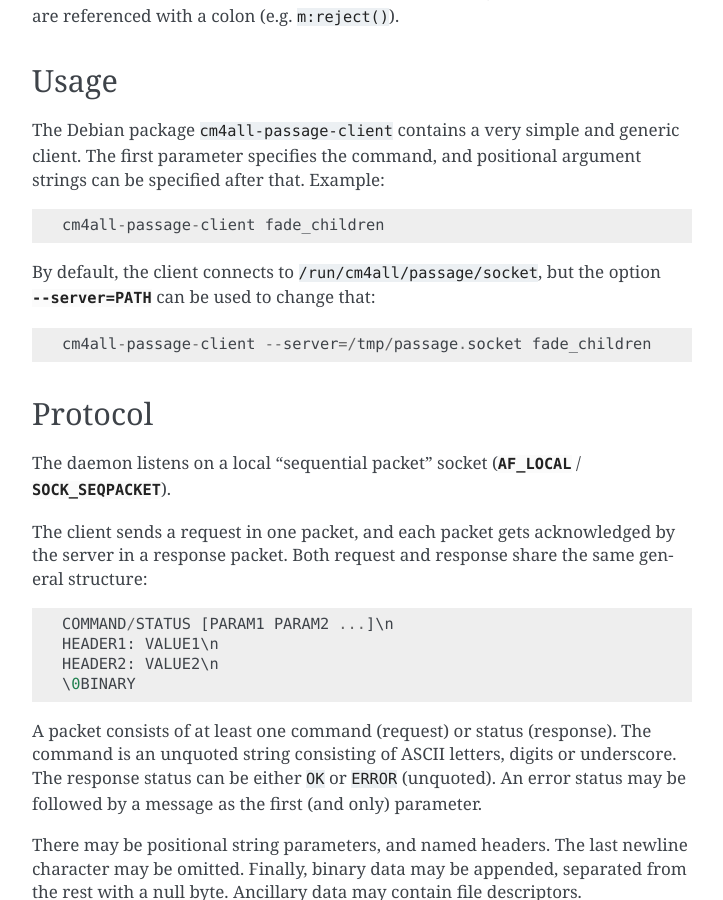
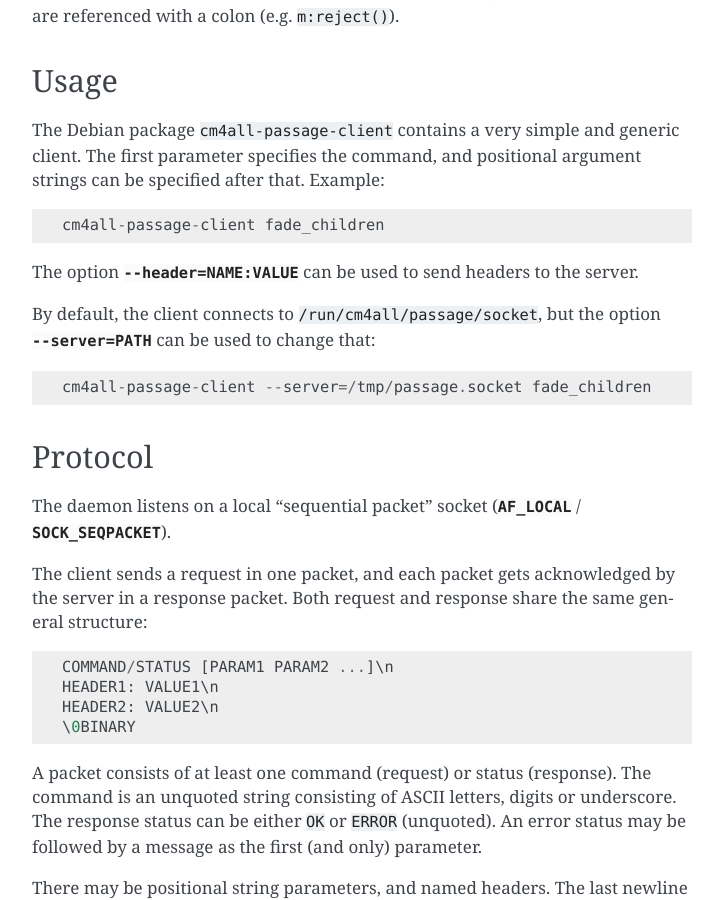
Before and after one commit to CM4all/passage, a Sphinx documentation site: the page built from doc/index.rst, in a window 1280 px wide and 900 px high, scrolled down 3116 px. Shown: the whole window, without its empty margins (388-1111 px from the left). Built offline with Sphinx 7.4.7, drawn with Linux system fonts in a browser that asks for light colours.

Commit message:
Client: add request header support

```diff
--- a/doc/index.rst
+++ b/doc/index.rst
@@ -170,6 +170,9 @@
 
   cm4all-passage-client fade_children
 
+The option :envvar:`--header=NAME:VALUE` can be used to send headers
+to the server.
+
 By default, the client connects to :file:`/run/cm4all/passage/socket`,
 but the option :envvar:`--server=PATH` can be used to change that::
 
```
Also changed, not shown: 1 other file.
